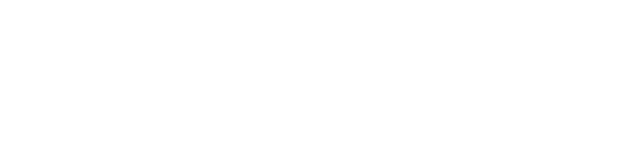
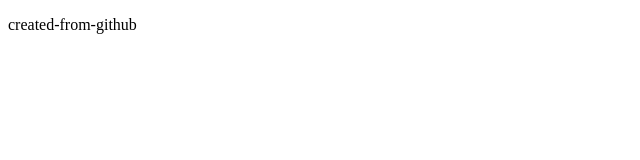
Before and after one commit to IsuTashtanbekov/Branch-practice, a plain HTML site: page index.html in a window 1280 px wide. Shown: the whole page, without its empty margins (0-640 px from the left). Drawn offline with Linux system fonts and the light colour scheme.

Commit message:
github commit

```diff
--- a/index.html
+++ b/index.html
@@ -7,6 +7,7 @@
     <title>Document</title>
 </head>
 <body>
+    <p>created-from-github</p>
 
 </body>
 </html>
```
